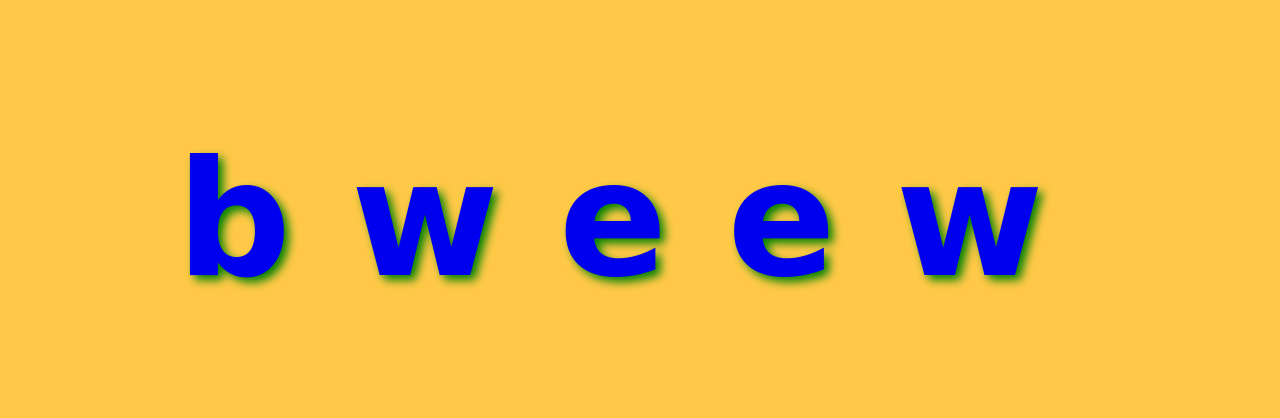
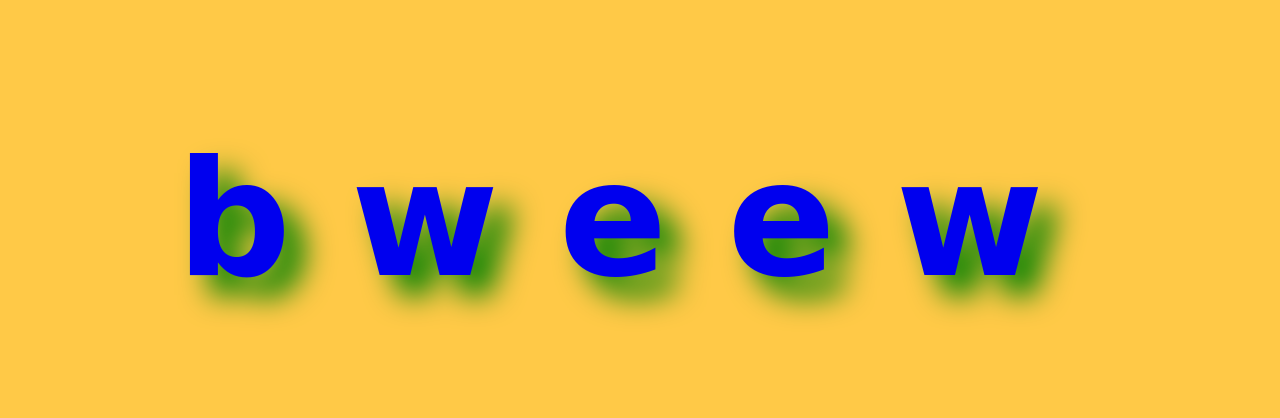
Before and after one commit to bweew/site2, a plain HTML site: page index.html in a window 1280 px wide. Shown: the top 418 px of the page. Drawn offline with Linux system fonts and the light colour scheme.

Commit message:
drop shadow further away

```diff
--- a/style.css
+++ b/style.css
@@ -11,7 +11,7 @@ body {
 	margin-bottom: 10%;
 	margin-top: 10%;
 	display: block;
-	text-shadow: 5px 5px 10px green;
+	text-shadow: 20px 20px 30px green;
 }
 img {
 float: right;
```
